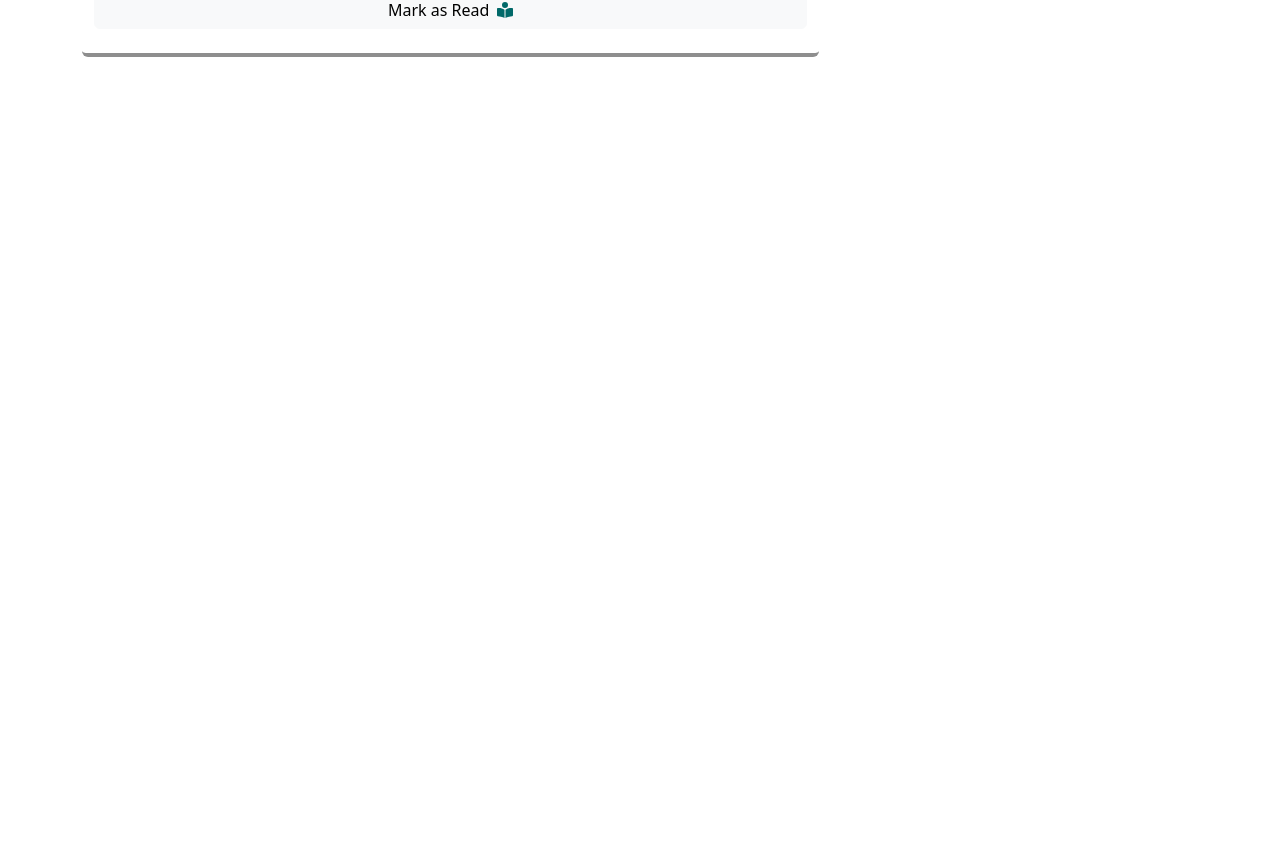
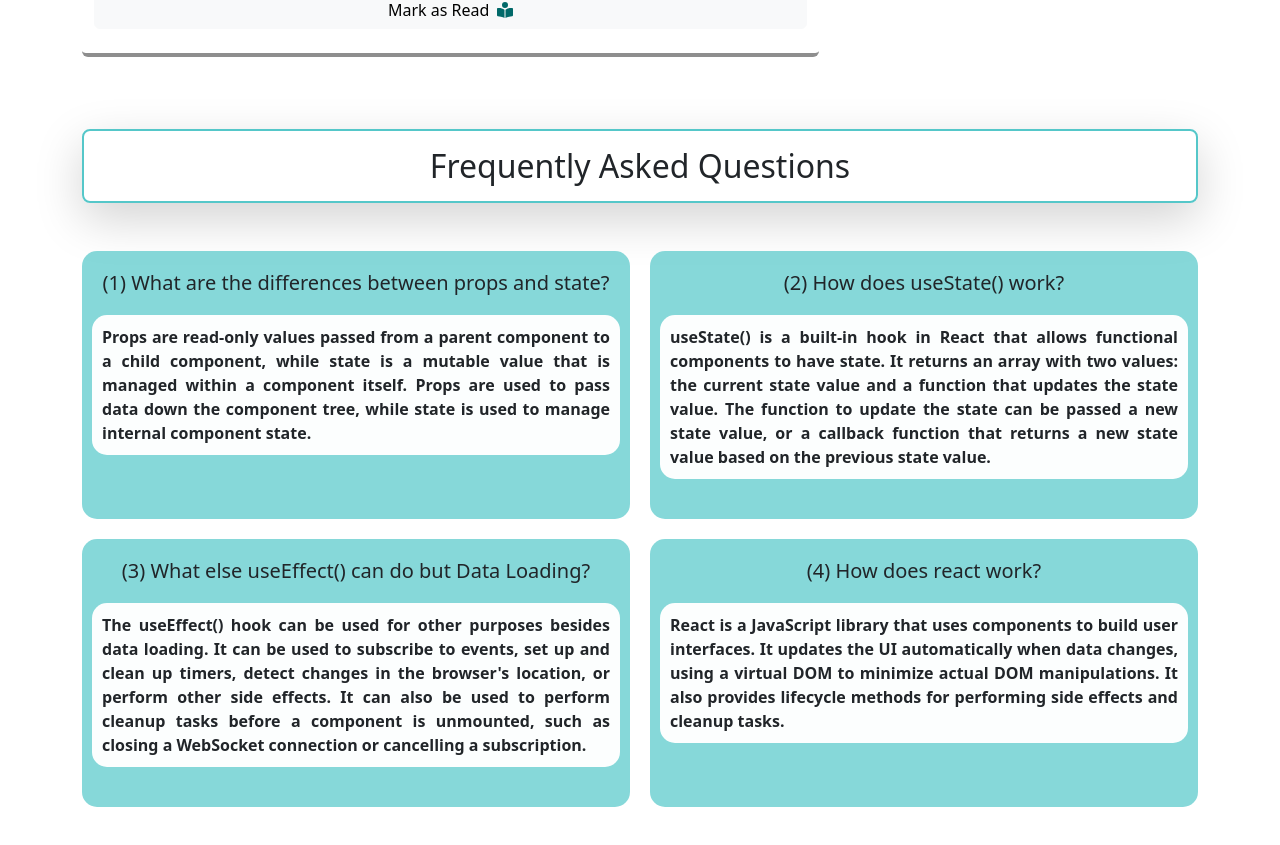
Before and after one commit to SumonaShimu/TechQuest, a React (Vite) app: page / in a window 1280 px wide. Shown: the part 3798-4643 px from the top of the page. Before the commit the page ends 3879 px from the top, so only its background shows below. Built offline with nearby package versions, Linux system fonts and the light colour scheme.

Commit message:
ques ans added

```diff
--- a/src/App.css
+++ b/src/App.css
@@ -44,6 +44,10 @@
 .grey{
   color: rgb(59, 59, 59);
 }
+
+.heading{
+  border: 2px solid rgb(85, 199, 201);
+}
 @media only screen and (max-width: 768px) {
   .body-containers{
     grid-template-columns:1fr;
--- a/src/App.jsx
+++ b/src/App.jsx
@@ -6,6 +6,7 @@ import './App.css'
 import Navbar from './Components/Navbar/Navbar';
 import Blog from './Components/Body/Blog/Blog';
 import Bookmark from './Components/Body/Bookmark/Bookmark';
+import QuesAns from './Components/Questions/QuesAns';
 
 
 
@@ -57,6 +58,10 @@ function App() {
         </div>
         <Bookmark marked={markedblogs} time={readtime}></Bookmark>
       </div>
+      <div className='my-5'>
+        <h2 className='heading d-block text-center p-3 rounded-3 shadow-lg my-5'>Frequently Asked Questions</h2>
+        <QuesAns></QuesAns>
+      </div>
     </div>
   )
 }
--- /dev/null
+++ b/src/Components/Questions/QuesAns.css
@@ -0,0 +1,25 @@
+.ques-ans-container{
+    display: grid;
+    grid-template-columns: 1fr 1fr;
+    gap: 20px;
+}
+
+.ques{
+    display: block;
+    background-color: rgba(88, 201, 203, 0.721);
+    border-radius: 15px;
+    padding: 20px 10px;
+}
+.answers{
+    margin: 20px 0;
+    padding: 10px;
+    border-radius: 15px;
+    text-align: justify;
+    background-color: rgba(255, 255, 255, 0.978);
+}
+
+@media only screen and (max-width: 768px) {
+    .ques-ans-container{
+        grid-template-columns: 1fr;
+    }
+}
--- /dev/null
+++ b/src/Components/Questions/QuesAns.jsx
@@ -0,0 +1,28 @@
+import React from 'react';
+import './QuesAns.css'
+const QuesAns = () => {
+    return (
+        <div className='ques-ans-container'>
+            <div className="ques">
+                <h5 className='text-center'>(1) What are the differences between props and state?</h5>
+                <div className='answers fw-semibold'>Props are read-only values passed from a parent component to a child component, while state is a mutable value that is managed within a component itself. Props are used to pass data down the component tree, while state is used to manage internal component state.</div>
+            </div>
+            <div className="ques">
+                <h5 className='text-center'>(2) How does useState() work?</h5>
+                <div className='answers fw-semibold'>useState() is a built-in hook in React that allows functional components to have state. It returns an array with two values: the current state value and a function that updates the state value. The function to update the state can be passed a new state value, or a callback function that returns a new state value based on the previous state value.</div>
+            </div>
+            <div className="ques">
+                <h5 className='text-center'>(3) What else useEffect() can do but Data Loading?</h5>
+                <div className='answers fw-semibold'>The useEffect() hook can be used for other purposes besides data loading. It can be used to subscribe to events, set up and clean up timers, detect changes in the browser's location, or perform other side effects. It can also be used to perform cleanup tasks before a component is unmounted, such as closing a WebSocket connection or cancelling a subscription.
+
+                </div>
+            </div>
+            <div className="ques">
+                <h5 className='text-center'>(4) How does react work?</h5>
+                <div className='answers fw-semibold'>React is a JavaScript library that uses components to build user interfaces. It updates the UI automatically when data changes, using a virtual DOM to minimize actual DOM manipulations. It also provides lifecycle methods for performing side effects and cleanup tasks.</div>
+            </div>
+        </div>
+    );
+};
+
+export default QuesAns;
```
